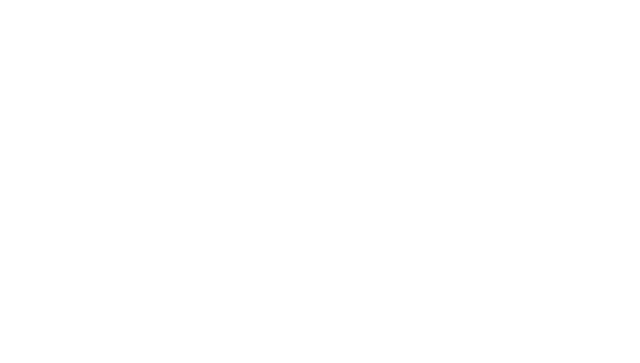
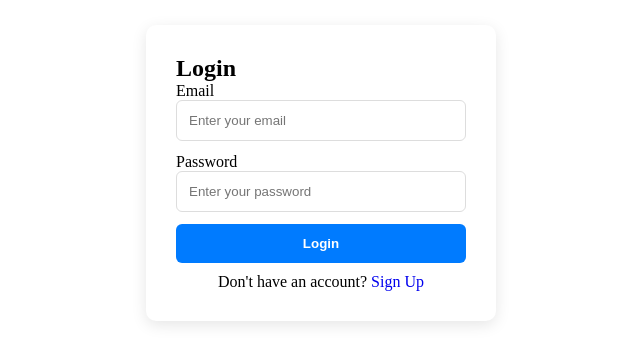
Before and after one commit to BrianOchieng-Dev/happy_new_year_2026, a React (Vite) app: page /login in a window 1280 px wide. Before the commit this address had no page. Shown: the part 227-590 px from the top of the page, without its empty margins (319-959 px from the left). Built offline with nearby package versions, Linux system fonts and the light colour scheme.

Commit message:
Signup and Login logic

```diff
--- a/src/App.jsx
+++ b/src/App.jsx
@@ -1,5 +1,6 @@
 import Home from "./pages/Home"
 import Signup from "./pages/Signup"
+import Login from "./pages/Login"
 import { Route, Routes } from "react-router-dom"
 export default function App(){
     return(
@@ -7,6 +8,7 @@ export default function App(){
         <Routes>
             <Route path="/" element = {<Home/>}></Route>
             <Route path="/signup" element = {<Signup/>}></Route>
+            <Route path = "/login" element = {<Login/>}></Route>
         </Routes>
         </>
     )
--- a/src/components/Navbar.jsx
+++ b/src/components/Navbar.jsx
@@ -6,6 +6,7 @@ export default function Nav(){
         <header>
             <nav>
                 <Link to="/">Home</Link>
+                <Link to="/login">Login</Link>
             </nav>
         </header>
         </>
--- a/src/firebase/auth.js
+++ b/src/firebase/auth.js
@@ -5,7 +5,7 @@ import {
     signOut
 } from 'firebase/auth'
 
-import {auth} from '../firebase/firebase.js'
+import {auth} from './firestore.js'
 //sign up authentication
 export const registerUser = async (email, password) => {
     return await createUserWithEmailAndPassword(auth, email, password)
--- a/src/pages/Login.jsx
+++ b/src/pages/Login.jsx
@@ -0,0 +1,147 @@
+
+
+
+
+
+import React, { useState } from "react";
+import { loginUser } from "../firebase/auth"; // your auth functions
+import { useNavigate, Link } from "react-router-dom";
+
+const Login = () => {
+  const navigate = useNavigate();
+
+  const [email, setEmail] = useState("");
+  const [password, setPassword] = useState("");
+
+  const [loading, setLoading] = useState(false);
+  const [message, setMessage] = useState("");
+
+  // popup message state
+  //const [popup, setPopup] = useState("");
+
+  const handleLogin = async (e) => {
+    e.preventDefault();
+    setLoading(true);
+    setMessage(""); // clear previous errors
+
+    try {
+      const userCredential = await loginUser(email, password);
+
+      // SUCCESS POPUP
+      console.log(userCredential); // shows user info in console
+     // setPopup("Welcome back!");
+     // setTimeout(() => setPopup(""), 5000);
+
+      // redirect after 1s delay
+      setTimeout(() => {
+        navigate("/dashboard");
+      }, 1000);
+
+    } catch (error) {
+      setMessage(error.message);
+    }
+
+    setLoading(false);
+  };
+
+  return (
+    <div style={{display: "flex",
+      height: "100vh",
+          justifyContent: "center",
+          alignItems: "center",}}>
+    <div style={{
+          width: "350px",
+          padding: "30px",
+          background: "white",
+          borderRadius: "10px",
+
+          boxShadow: "0 4px 15px rgba(0,0,0,0.1)"
+        }}>
+
+
+      {/* CARD */}
+      <div className="bg-white shadow-xl rounded-xl p-8 w-full max-w-md">
+        <h2 className="text-2xl font-semibold mb-4 text-center">Login</h2>
+
+        {/* Error message */}
+        {message && (
+          <p style={{
+            background: "#ffeaea",
+            padding: "10px",
+            borderRadius: "6px",
+            color: "#cc0000",
+            marginBottom: "10px",
+            textAlign: "center"
+          }}>
+            {message}
+          </p>
+        )}
+
+        <form onSubmit={handleLogin}>
+          <div className="mb-4">
+            <label className="block mb-1 font-medium">Email</label>
+            <input
+              type="email"
+               style={inputStyle}
+              value={email}
+              onChange={(e) => setEmail(e.target.value)}
+              placeholder="Enter your email"
+              required
+            />
+          </div>
+
+          <div className="mb-6">
+            <label className="block mb-1 font-medium">Password</label>
+            <input
+              type="password"
+              style={inputStyle}
+              className="w-full p-3 border rounded-md focus:ring focus:ring-blue-200"
+              value={password}
+              onChange={(e) => setPassword(e.target.value)}
+              placeholder="Enter your password"
+              required
+            />
+          </div>
+
+          {/* BUTTON */}
+          <button
+            type="submit"
+            disabled={loading}
+            style={buttonStyle}
+            className={`w-full p-3 rounded-md text-white font-medium transition
+              ${loading ? "bg-gray-400" : "bg-blue-600 hover:bg-blue-700"}
+            `}
+          >
+            {loading ? "Logging in..." : "Login"}
+          </button>
+          <div style={{textAlign:"center", marginTop:"10px"}}>
+            <p>Don't have an account? <Link to="/">Sign Up</Link></p>
+          </div>
+        </form>
+      </div>
+    </div>
+    </div>
+  );
+};
+const inputStyle = {
+  width: "100%",
+  padding: "12px",
+  marginBottom: "12px",
+  borderRadius: "6px",
+  border: "1px solid #ddd"
+};
+
+const buttonStyle = {
+  width: "100%",
+  padding: "12px",
+  background: "#007bff",
+  color: "white",
+  border: "none",
+  borderRadius: "6px",
+  cursor: "pointer",
+  fontWeight: "bold"
+};
+
+
+
+export default Login;
--- a/src/pages/Signup.jsx
+++ b/src/pages/Signup.jsx
@@ -1,13 +1,127 @@
 
 
-export default function Signup(){
+import  { useState } from "react";
+import { registerUser } from "../firebase/auth";
+import { useNavigate, Link } from "react-router-dom";
+//import Login from "./Login";
+const Signup = () => {
+     const navigate = useNavigate();
+    const[email, setEmail] = useState("");
+    const[password, setPassword] = useState("");
+    const[loading, setLoading] = useState(false)
+    const[message, setMessage] = useState("")
 
-    return(
-        <>
-        <h1>Sign Up</h1>
-        <div className="form-s">
+  const handleSignup = async (e) => {
+    e.preventDefault();
+    setLoading(true);
+    setMessage("");
 
+    try {
+      const userCredential = await registerUser(email, password);
+      setMessage("Account created successfully!");
+      console.log(userCredential); // shows user info in console
+      setEmail("");
+      setPassword("");
+
+      setTimeout(() => {
+      navigate('/login'); // replace with your login route
+  }, 1000);
+    } catch (error) {
+      setMessage(error.message);
+    } finally {
+      setLoading(false)  ;
+    }
+  };
+
+  return (
+    <div
+      style={{
+        display: "flex",
+        justifyContent: "center",
+        alignItems: "center",
+        height: "100vh",
+        background: "#f5f7fa"
+      }}
+    >
+      <div
+        style={{
+          width: "350px",
+          padding: "30px",
+          background: "white",
+          borderRadius: "10px",
+          boxShadow: "0 4px 15px rgba(0,0,0,0.1)"
+        }}
+      >
+        <h2 style={{ textAlign: "center", marginBottom: "20px" }}>
+          Create Account
+        </h2>
+
+        {/* Email */}
+        <input
+          type="email"
+          placeholder="Email"
+          value={email}
+          onChange = {(e) => setEmail(e.target.value)}
+          style={inputStyle}
+        />
+
+        {/* Password */}
+        <input
+          type="password"
+          placeholder="Password"
+          value={password}
+          onChange = {(e) => setPassword(e.target.value)}
+          style={inputStyle}
+        />
+
+         {/* Message , the logic it, if something is true, show something , else ,,otherwise.*/}
+        {message && (
+          <p style={{
+            background: "#ffeaea",
+            padding: "10px",
+            borderRadius: "6px",
+            color: "#cc0000",
+            marginBottom: "10px",
+            textAlign: "center"
+          }}>
+            {message}
+          </p>
+        )}
+
+
+        {/* Button */}
+        <button style={buttonStyle}
+        onClick={handleSignup}
+        disabled={loading}>
+           {loading ? "Creating account..." : "Sign Up"}
+            {/* the login prevents multiple clicks, if loaading is true, account is being created, else the user needs to click
+            to signup */}
+        </button>
+        <div  style={{textAlign:"center",}}>
+          <p>Already have an account? <Link to="/login">Login</Link></p>
         </div>
-        </>
-    )
-}
+      </div>
+    </div>
+  );
+};
+
+const inputStyle = {
+  width: "100%",
+  padding: "12px",
+  marginBottom: "12px",
+  borderRadius: "6px",
+  border: "1px solid #ddd"
+};
+
+const buttonStyle = {
+  width: "100%",
+  padding: "12px",
+  background: "#007bff",
+  color: "white",
+  border: "none",
+  borderRadius: "6px",
+  cursor: "pointer",
+  fontWeight: "bold"
+};
+
+export default Signup;
```
Also changed, not shown: src/pages/Dashboard.jsx (+9 -0 lines).
